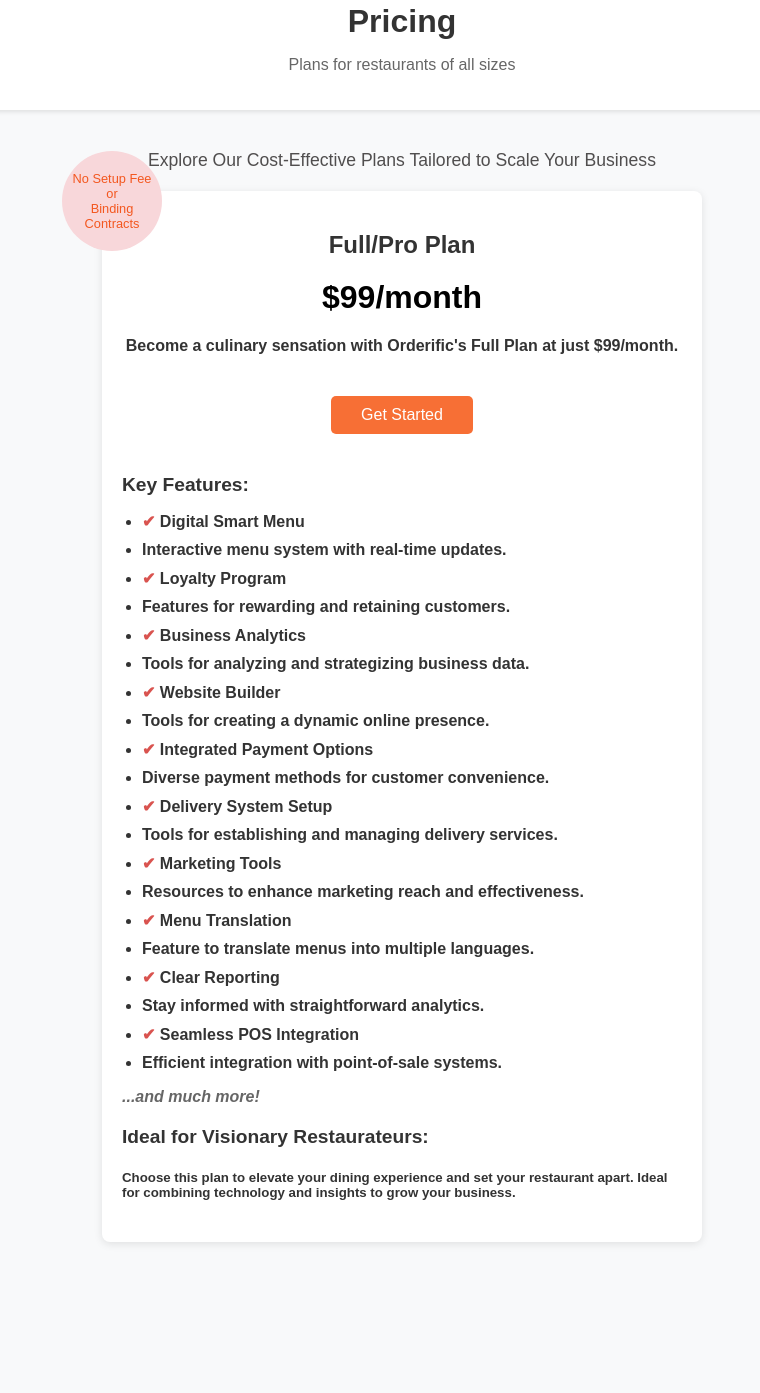
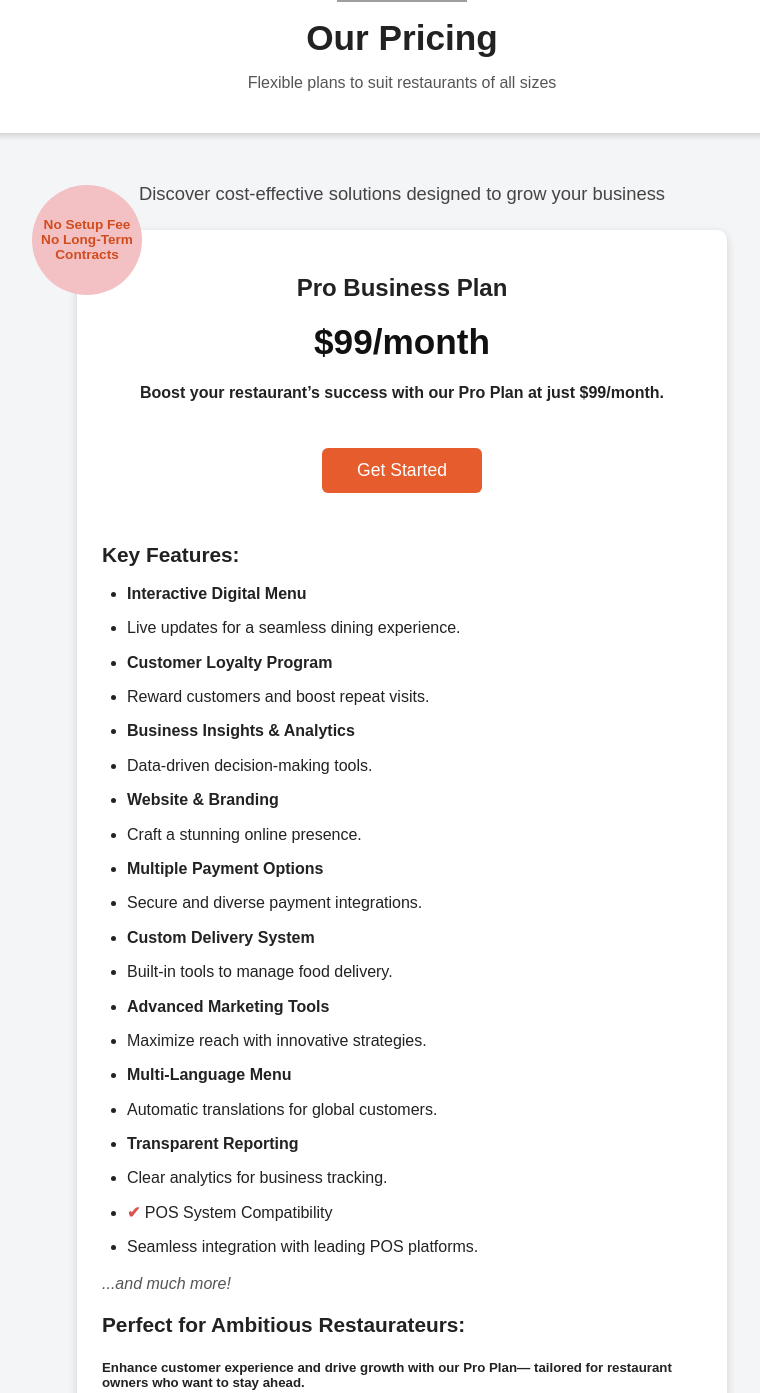
Before and after one commit to biplovkhanal8/day2, a plain HTML site: page index.html in a window 1280 px wide. Shown: the part 121-1514 px from the top of the page, without its empty margins (238-998 px from the left). Before the commit the page ends 1403 px from the top, so only its background shows below. Drawn offline with Linux system fonts and the light colour scheme; grey boxes are pictures that could not be loaded.

Commit message:
Add files via upload

```diff
--- a/index.html
+++ b/index.html
@@ -7,86 +7,92 @@
     <link rel="stylesheet" href="https://cdnjs.cloudflare.com/ajax/libs/font-awesome/6.0.0-beta3/css/all.min.css">
     <style>
         body {
-            font-family: Arial, sans-serif;
-            background-color: #f8f9fa;
-            color: #333;
+            font-family: 'Arial', sans-serif;
+            background-color: #f4f5f7;
+            color: #222;
             text-align: center;
             margin: 0;
             padding: 0;
         }
         header {
             background-color: #fff;
-            padding: 20px;
-            box-shadow: 0 2px 4px rgba(0, 0, 0, 0.1);
+            padding: 25px;
+            box-shadow: 0 3px 6px rgba(0, 0, 0, 0.15);
         }
         .logo {
-            width: 120px;
+            width: 130px;
         }
         h1 {
-            font-size: 2em;
-            margin: 10px 0;
+            font-size: 2.2em;
+            margin: 12px 0;
         }
         p {
-            color: #666;
+            color: #555;
         }
         .pricing-section {
-            margin: 40px auto;
-            max-width: 600px;
+            margin: 50px auto;
+            max-width: 650px;
         }
         .tagline {
-            font-size: 1.1em;
-            margin-bottom: 20px;
-            color: #504e4e;
+            font-size: 1.15em;
+            margin-bottom: 25px;
+            color: #454343;
         }
         .pricing-card {
-            background: #fff;
-            padding: 20px;
-            border-radius: 8px;
-            box-shadow: 0 2px 8px rgba(0, 0, 0, 0.1);
+            background: #ffffff;
+            padding: 25px;
+            border-radius: 10px;
+            box-shadow: 0 3px 10px rgba(0, 0, 0, 0.15);
             position: relative;
         }
         .no-fee-circle {
-            width: 100px;
-            height: 100px;
-            background: #f8d7da;
-            color: #f3571f;
-            font-size: 0.8em;
-            border-radius: 100%;
+            width: 110px;
+            height: 110px;
+            background: #f3c0c4;
+            color: #d14c1d;
+            font-size: 0.85em;
+            border-radius: 50%;
             display: flex;
             align-items: center;
             justify-content: center;
             position: absolute;
-            left: -40px;
-            top: -40px;
+            left: -45px;
+            top: -45px;
+            font-weight: bold;
         }
         .price {
-            font-size: 2em;
+            font-size: 2.2em;
             font-weight: bold;
-            color: #000000;
+            color: #111;
         }
         .get-started {
-            background-color: #f76f35;
+            background-color: #e65c2c;
             color: #fff;
-            padding: 10px 30px;
+            padding: 12px 35px;
             border: none;
-            border-radius: 5px;
-            font-size: 1em;
-            margin: 20px 0;
+            border-radius: 6px;
+            font-size: 1.1em;
+            margin: 25px 0;
             cursor: pointer;
+            transition: background 0.3s;
+        }
+        .get-started:hover {
+            background-color: #c94b24;
         }
         .features {
             text-align: left;
-            margin-top: 20px;
+            margin-top: 25px;
         }
         .features h3 {
-            font-size: 1.2em;
-            margin-bottom: 10px;
+            font-size: 1.3em;
+            margin-bottom: 12px;
         }
         .features ul {
-            padding-left: 20px;
+            padding-left: 25px;
         }
         .features li {
-            margin-bottom: 10px;
+            margin-bottom: 12px;
+            line-height: 1.4;
         }
         .check {
             color: #d9534f;
@@ -94,55 +100,54 @@
         }
         .more-features {
             font-style: italic;
-            margin-top: 10px;
+            margin-top: 12px;
         }
     </style>
 </head>
 <body>
     <header>
         <img src="https://fresher-repo-blob.vercel.app/003/logo2.webp" alt="Orderific Logo" class="logo">
-        <h1>Pricing</h1>
-        <p>Plans for restaurants of all sizes</p>
+        <h1>Our Pricing</h1>
+        <p>Flexible plans to suit restaurants of all sizes</p>
     </header>
     <section class="pricing-section">
-        <p class="tagline">Explore Our Cost-Effective Plans Tailored to Scale Your Business</p>
+        <p class="tagline">Discover cost-effective solutions designed to grow your business</p>
         <div class="pricing-card">
-            <div class="no-fee-circle">No Setup Fee <br> or <br> Binding Contracts</div>
-            <h2>Full/Pro Plan</h2>
+            <div class="no-fee-circle">No Setup Fee <br> No Long-Term Contracts</div>
+            <h2>Pro Business Plan</h2>
             <div class="price">$99/month</div>
-            <p><h4>Become a culinary sensation with Orderific's Full Plan at just $99/month.<h4></p>
+            <p><h4>Boost your restaurant’s success with our Pro Plan at just $99/month.</h4></p>
             <button class="get-started">Get Started</button>
             <div class="features">
                 <h3>Key Features:</h3>
                 <ul>
-                    <li><span class="check">✔</span> Digital Smart Menu</li>
-                    <li>Interactive menu system with real-time updates.</li>
-                    <li><span class="check">✔</span> Loyalty Program</li>
-                    <li>Features for rewarding and retaining customers.</li>
-                    <li><span class="check">✔</span> Business Analytics</li>
-                    <li>Tools for analyzing and strategizing business data.</li>
-                    <li><span class="check">✔</span> Website Builder</li>
-                    <li>Tools for creating a dynamic online presence.</li>
-                    <li><span class="check">✔</span> Integrated Payment Options</li>
-                    <li>Diverse payment methods for customer convenience.</li>
-                    <li><span class="check">✔</span> Delivery System Setup</li>
-                    <li>Tools for establishing and managing delivery services.</li>
-                    <li><span class="check">✔</span> Marketing Tools</li>
-                    <li>Resources to enhance marketing reach and effectiveness.</li>
-                    <li><span class="check">✔</span> Menu Translation</li>
-                    <li>Feature to translate menus into multiple languages.</li>
-                    <li><span class="check">✔</span> Clear Reporting</li>
-                    <li>Stay informed with straightforward analytics.</li>
-                    <li><span class="check">✔</span> Seamless POS Integration</li>
-                    <li>Efficient integration with point-of-sale systems.</li>
-                  </ul>
-                  <p class="more-features">...and much more!</p>
-                  <h3 class="visionary">Ideal for Visionary Restaurateurs:</h3>
-                  <p>
-                    <h5>Choose this plan to elevate your dining experience and set your
-                      restaurant apart. Ideal for combining technology and insights to
-                      grow your business.</h5>
-                  </p>
+                    <li><strong>Interactive Digital Menu</strong></li>
+                    <li>Live updates for a seamless dining experience.</li>
+                    <li><strong>Customer Loyalty Program</strong></li>
+                    <li>Reward customers and boost repeat visits.</li>
+                    <li><strong>Business Insights & Analytics</strong></li>
+                    <li>Data-driven decision-making tools.</li>
+                    <li><strong>Website & Branding</strong></li>
+                    <li>Craft a stunning online presence.</li>
+                    <li><strong>Multiple Payment Options</strong></li>
+                    <li>Secure and diverse payment integrations.</li>
+                    <li><strong>Custom Delivery System</strong></li>
+                    <li>Built-in tools to manage food delivery.</li>
+                    <li><strong>Advanced Marketing Tools</strong></li>
+                    <li>Maximize reach with innovative strategies.</li>
+                    <li><strong>Multi-Language Menu</strong></li>
+                    <li>Automatic translations for global customers.</li>
+                    <li><strong>Transparent Reporting</strong></li>
+                    <li>Clear analytics for business tracking.</li>
+                    <li><span class="check">✔</span> POS System Compatibility</li>
+                    <li>Seamless integration with leading POS platforms.</li>
+                </ul>
+                <p class="more-features">...and much more!</p>
+                <h3 class="visionary">Perfect for Ambitious Restaurateurs:</h3>
+                <p>
+                    <h5>Enhance customer experience and drive growth with our Pro Plan—
+                      tailored for restaurant owners who want to stay ahead.</h5>
+                </p>
             </div>
         </div>
     </section>
```
